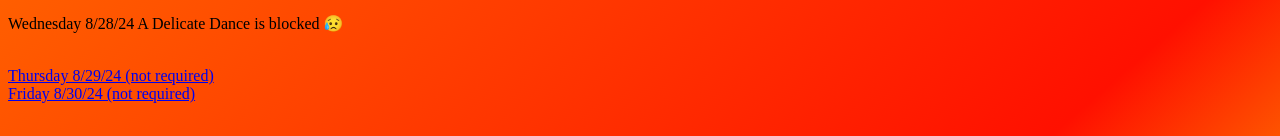
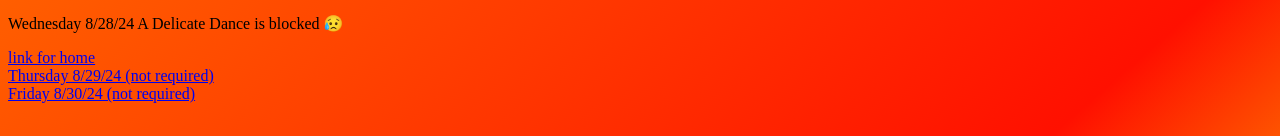
Before and after one commit to Orstando/Orstando.github.io, a plain HTML site: page index.html in a window 1280 px wide. Shown: the part 156-292 px from the top of the page. Drawn offline with Linux system fonts and the light colour scheme.

Commit message:
Update index.html

```diff
--- a/index.html
+++ b/index.html
@@ -12,7 +12,7 @@
         <p>This is for my classroom to watch world a-z videos that are normally blocked.</p><br>
         <a href="https://www.youtube-nocookie.com/embed/-ALSgGDrhPM?feature=oembed&rel=0" target="_blank" rel="noopener noreferrer">Monday 8/26/24</a><br>
         <a href="https://www.youtube-nocookie.com/embed/D3A1k9uTHqY?feature=oembed&rel=0" target="_blank" rel="noopener noreferrer">Tuesday 8/27/24</a><br>
-        <p>Wednesday 8/28/24 A Delicate Dance is blocked 😥</p><br>
+        <p>Wednesday 8/28/24 A Delicate Dance is blocked 😥</p><a href="https://www.youtube-nocookie.com/embed/edW9_Jh7vj8?feature=oembed&rel=0" target="_blank" rel="noopener noreferrer">link for home</a><br>
         <a href="https://www.youtube-nocookie.com/embed/S0WMKKMkpR4?feature=oembed&rel=0" target="_blank" rel="noopener noreferrer">Thursday 8/29/24 (not required)</a><br>
         <a href="https://www.youtube-nocookie.com/embed/Zj8SchPC2Zk?feature=oembed&rel=0" target="_blank" rel="noopener noreferrer">Friday 8/30/24 (not required)</a><br><br>
         <p>Tuesday 9/03/24 An Underground School in a War Zone is blocked 😥</p><br>
```
